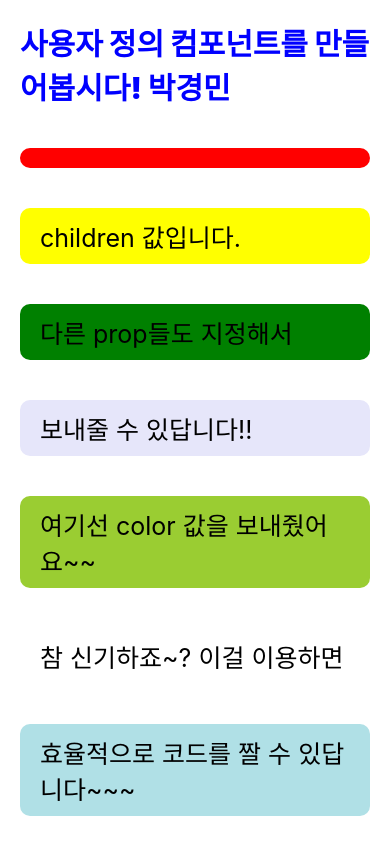
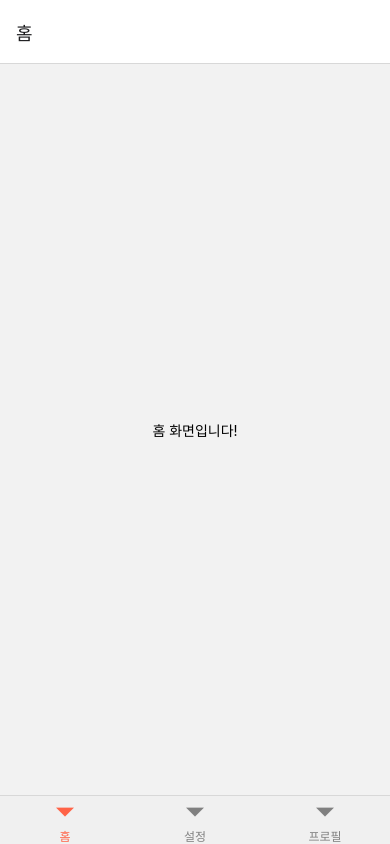
Before and after one commit to DAU-RN-study/DAU-RN-study, a React Native app in the folder study/: screen / in a window 390 px wide. Built offline with nearby package versions, Linux system fonts and the light colour scheme.

Commit message:
fix: 바텀탭 종속 수정

```diff
--- a/study/App.js
+++ b/study/App.js
@@ -1,58 +1,84 @@
-import React from 'react';
-import {
-  View,
-  Text,
-  StyleSheet,
-  ScrollView,
-  Touchable,
-  TouchableOpacity,
-} from 'react-native';
+// App.js (또는 메인 내비게이터 파일)
 
-import study from './DATA/DATA.json';
-// import DATA from './DATA/DATA.json';
-// import {DATA} from './DATA/DATA';
+import * as React from 'react';
+import {Text, View} from 'react-native';
+import {NavigationContainer} from '@react-navigation/native';
+import {createBottomTabNavigator} from '@react-navigation/bottom-tabs';
 
-const TestText = ({children, color}) => {
+// 각 탭에 표시될 화면 컴포넌트
+function HomeScreen() {
   return (
-    <TouchableOpacity
-      style={[styles.testContainer, {backgroundColor: `${color}`}]}>
-      <Text style={styles.testText}>{children}</Text>
-    </TouchableOpacity>
+    <View style={{flex: 1, justifyContent: 'center', alignItems: 'center'}}>
+      <Text>홈 화면입니다!</Text>
+    </View>
   );
-};
+}
 
-const App = () => {
+function SettingsScreen() {
   return (
-    <ScrollView style={{flex: 1, backgroundColor: 'white'}}>
-      <Text
-        style={{fontSize: 30, margin: 20, color: 'blue', fontWeight: '900'}}>
-        사용자 정의 컴포넌트를 만들어봅시다! {study[0].title}
-      </Text>
-      <TestText color={'red'}></TestText>
-      <TestText color={'yellow'}>children 값입니다.</TestText>
-      <TestText color={'green'}>다른 prop들도 지정해서</TestText>
-      <TestText color={'lavender'}>보내줄 수 있답니다!!</TestText>
-      <TestText color={'yellowgreen'}>여기선 color 값을 보내줬어요~~</TestText>
-      <TestText color={'white'}>참 신기하죠~? 이걸 이용하면</TestText>
-      <TestText color={'powderblue'}>
-        효율적으로 코드를 짤 수 있답니다~~~
-      </TestText>
-    </ScrollView>
+    <View style={{flex: 1, justifyContent: 'center', alignItems: 'center'}}>
+      <Text>설정 화면입니다!</Text>
+    </View>
   );
-};
+}
 
-const styles = StyleSheet.create({
-  testContainer: {
-    borderRadius: 10,
-    justifyContent: 'center',
-    margin: 20,
-  },
-  testText: {
-    fontSize: 25,
-    marginVertical: 10,
-    marginHorizontal: 20,
-    color: 'black',
-  },
-});
+function ProfileScreen() {
+  return (
+    <View style={{flex: 1, justifyContent: 'center', alignItems: 'center'}}>
+      <Text>프로필 화면입니다!</Text>
+    </View>
+  );
+}
 
-export default App;
+const Tab = createBottomTabNavigator();
+
+function MyTabs() {
+  return (
+    <Tab.Navigator
+      screenOptions={{
+        tabBarActiveTintColor: 'tomato', // 활성화된 탭 아이콘 및 텍스트 색상
+        tabBarInactiveTintColor: 'gray', // 비활성화된 탭 아이콘 및 텍스트 색상
+        tabBarLabelStyle: {fontSize: 12}, // 탭 라벨 스타일
+        tabBarStyle: {backgroundColor: '#f0f0f0'}, // 탭 바 배경색
+      }}>
+      <Tab.Screen
+        name="Home"
+        component={HomeScreen}
+        options={{
+          title: '홈', // 탭에 표시될 이름
+          // tabBarIcon: ({ color, size }) => ( // 탭 아이콘을 추가할 수 있습니다.
+          //   <Ionicons name="home" color={color} size={size} />
+          // ),
+        }}
+      />
+      <Tab.Screen
+        name="Settings"
+        component={SettingsScreen}
+        options={{
+          title: '설정',
+          // tabBarIcon: ({ color, size }) => (
+          //   <Ionicons name="settings" color={color} size={size} />
+          // ),
+        }}
+      />
+      <Tab.Screen
+        name="Profile"
+        component={ProfileScreen}
+        options={{
+          title: '프로필',
+          // tabBarIcon: ({ color, size }) => (
+          //   <Ionicons name="person" color={color} size={size} />
+          // ),
+        }}
+      />
+    </Tab.Navigator>
+  );
+}
+
+export default function App() {
+  return (
+    <NavigationContainer>
+      <MyTabs />
+    </NavigationContainer>
+  );
+}
```
Also changed, not shown: study/package.json (+24 -5 lines), 3 other files (tests, documents, lock files or other folders).
